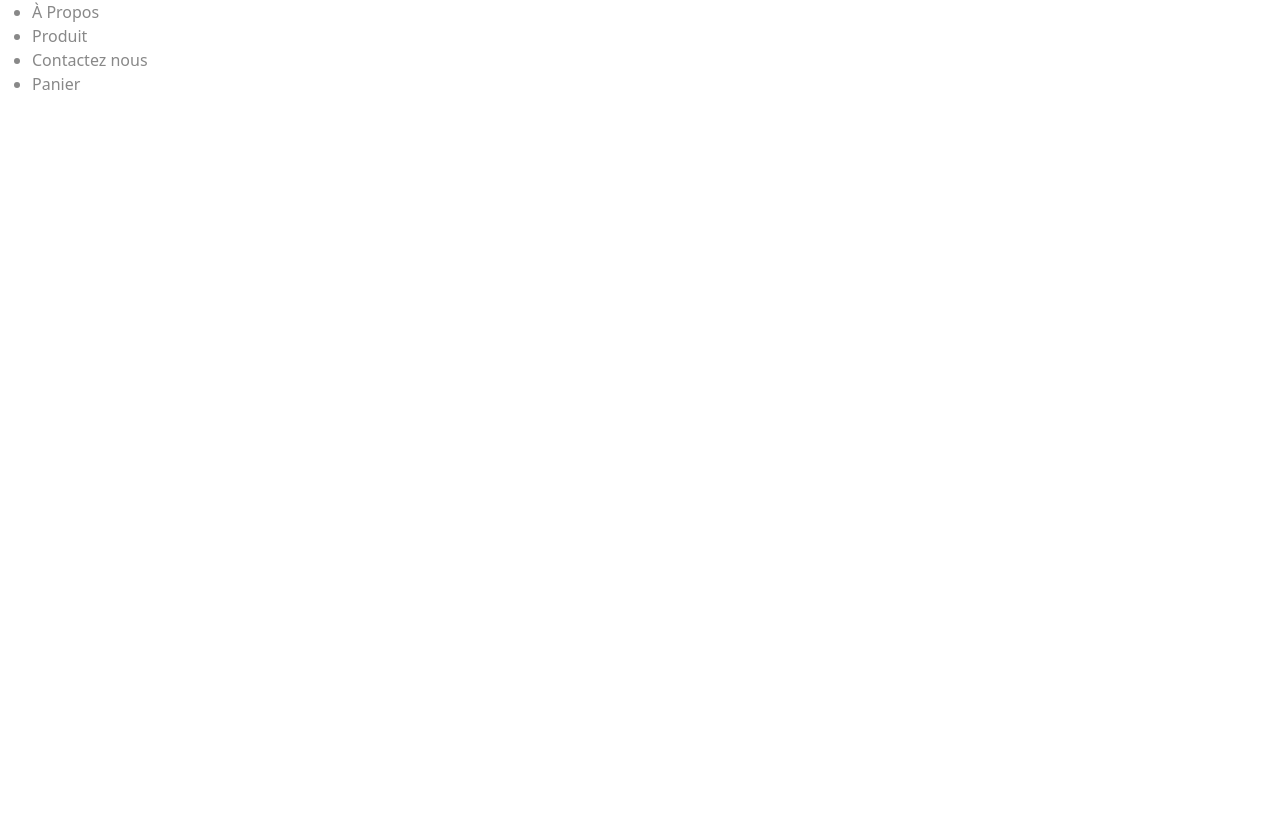
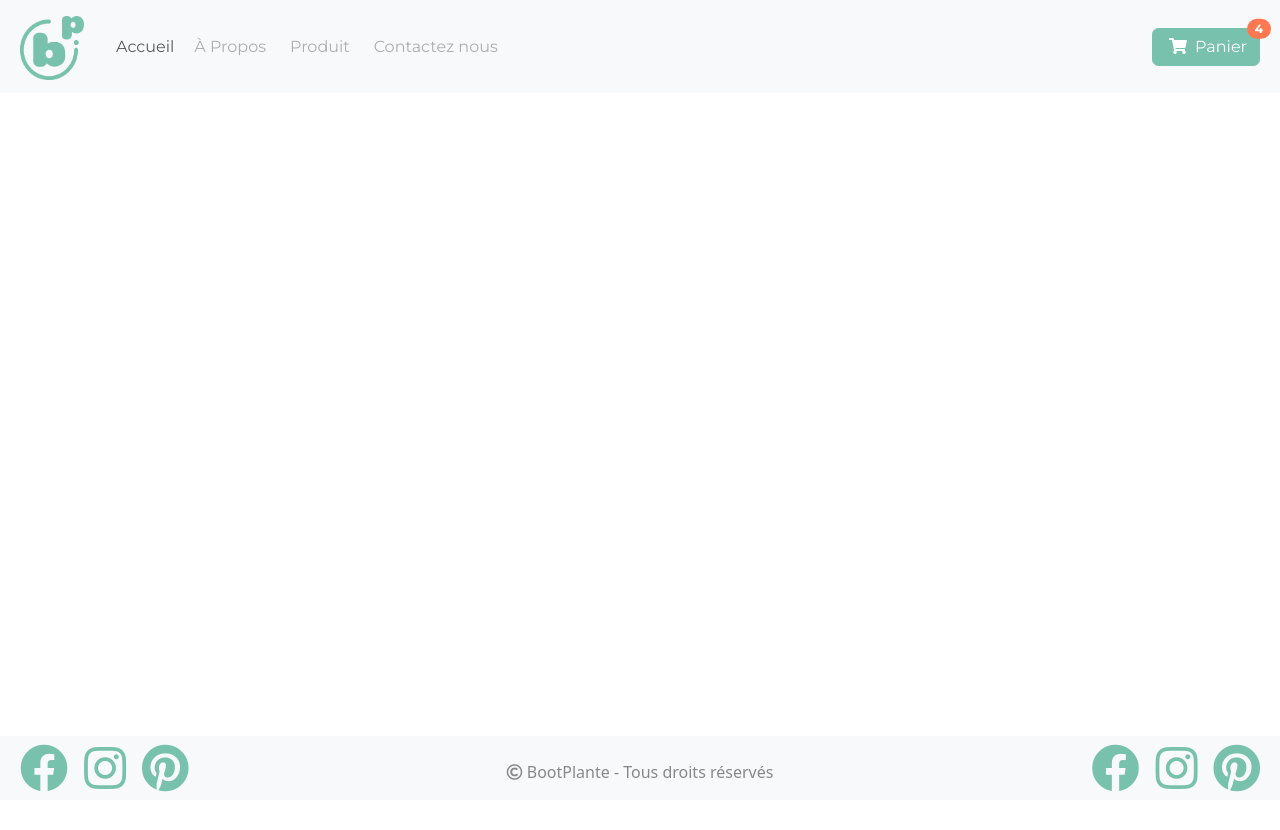
Before and after one commit to 1996thomas/bootplante, a plain HTML site: page index.html in a window 1280 px wide. Shown: the top 830 px of the page. Before the commit the page ends 800 px from the top, so only its background shows below. Drawn offline with Linux system fonts and the light colour scheme.

Commit message:
création navbar + footer

```diff
--- a/index.html
+++ b/index.html
@@ -1,52 +1,91 @@
 <!DOCTYPE html>
 <html lang="en">
-<head>
-    <meta charset="UTF-8">
-    <meta http-equiv="X-UA-Compatible" content="IE=edge">
-    <meta name="viewport" content="width=device-width, initial-scale=1.0">
-    <link rel="stylesheet" href="./bootstrap.min.css">
-    <link rel="stylesheet" href="./styles.css">
+  <head>
+    <meta charset="UTF-8" />
+    <meta http-equiv="X-UA-Compatible" content="IE=edge" />
+    <meta name="viewport" content="width=device-width, initial-scale=1.0" />
+    <link rel="stylesheet" href="./bootstrap.min.css" />
+    <link rel="stylesheet" href="./styles.css" />
+    <link
+      rel="stylesheet"
+      href="https://cdnjs.cloudflare.com/ajax/libs/font-awesome/5.15.4/css/all.min.css"
+    />
     <title>Bootplante - Home</title>
-</head>
-<body>
-
+  </head>
+  <body style="height: 200vh">
     <!-- NAV BY THOMAS DONT TOUCH -->
-    <nav>
-        <div class="logo"></div>
-        <div class="nav_bar">
-            <ul>
-            <li>À Propos</li>
-            <li>Produit</li>
-            <li>Contactez nous</li>
-            <li>Panier</li>
-        </ul>
+    <nav class="navbar navbar-expand-lg bg-light">
+      <div class="container-fluid">
+        <a class="navbar-brand" href="#">
+          <img
+            src="./src/img/logo_green.png"
+            alt="logo du site Bootplante"
+            width="64"
+            height="64"
+            class="d-inline-block align-text-top mx-2"
+          />
+        </a>
+        <button
+          class="navbar-toggler"
+          type="button"
+          data-bs-toggle="collapse"
+          data-bs-target="#navbarNavAltMarkup"
+          aria-controls="navbarNavAltMarkup"
+          aria-expanded="false"
+          aria-label="Toggle navigation"
+        >
+          <span class="navbar-toggler-icon"></span>
+        </button>
+        <div class="collapse navbar-collapse" id="navbarNavAltMarkup">
+          <div class="navbar-nav">
+            <a class="nav-link active" aria-current="page" href="#">Accueil</a>
+            <a class="nav-link mx-1" href="#">À Propos</a>
+            <a class="nav-link mx-1" href="#">Produit</a>
+            <a class="nav-link mx-1" href="#">Contactez nous</a>
+          </div>
         </div>
+        <button type="button" class="btn btn-primary position-relative mx-2">
+          <i class="fas fa-shopping-cart mx-1"></i> Panier
+          <span
+            class="position-absolute top-0 start-100 translate-middle badge rounded-pill bg-danger"
+          >
+            4</span
+          >
+        </button>
+      </div>
     </nav>
-
 
     <!-- FIN NAVBAR BY THOMAS YOU CAN TOUCH -->
 
     <!-- DEBUT VIDEO CLEMENT -->
 
-    <header>
-
-    </header>
+    <header></header>
 
     <!-- FIN VIDEO CLEMENT -->
+    <!-- FOOTER DONT TOUCH -->
 
-
-
-
-
-<!-- FOOTER DONT TOUCH -->
-    <footer>
-
-
-
+    <footer class="container-fluid bg-light" style="position: fixed; bottom: 0">
+      <div class="footer__wrapper row align-items-center">
+        <div class="contact__wrapper col-3">
+          <a href="#"><i class="fab fa-facebook fa-3x mx-2 my-2"></i></a
+          ><a href="#"><i class="fab fa-instagram fa-3x mx-2 my-2"></i></a
+          ><a href="#"><i class="fab fa-pinterest fa-3x mx-2 my-2"></i></a>
+        </div>
+        <div class="copyright__wrapper col-6 align-self-end text-center pb-0">
+          <p>
+            <i class="far fa-copyright"></i> BootPlante - Tous droits réservés
+          </p>
+        </div>
+        <div class="rs_logo__wrapper col-3 text-end">
+          <a href="#"><i class="fab fa-facebook fa-3x mx-2 my-2"></i></a
+          ><a href="#"><i class="fab fa-instagram fa-3x mx-2 my-2"></i></a
+          ><a href="#"><i class="fab fa-pinterest fa-3x mx-2 my-2"></i></a>
+        </div>
+      </div>
     </footer>
     <!-- FOOTER DONT TOUCH -->
 
     <script src="./bootstrap.min.js"></script>
     <script src="./index.js"></script>
-</body>
+  </body>
 </html>
```
Also changed, not shown: test/nav.html (+73 -34 lines).
